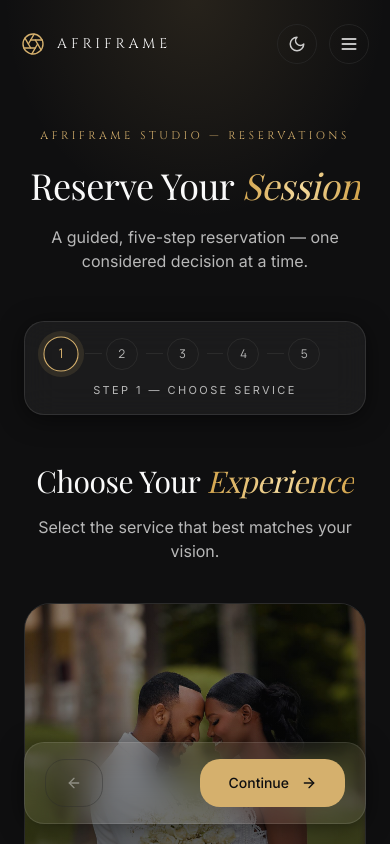
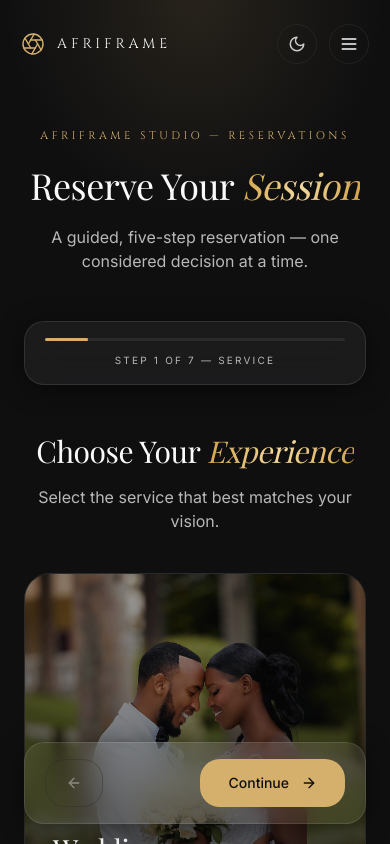
Before and after one commit to Kingsterz-cyber/afriframe-legacy-visuals, a React (Vite) app: page /booking in a window 390 px wide. Shown: the top 844 px of the page. Built offline with nearby package versions, Linux system fonts and the light colour scheme; the HTML template or start-up script is replaced by a standard one; a web font is replaced by a local one.

Commit message:
Changes
Co-authored-by: Kingsterz-cyber <184074560+Kingsterz-cyber@users.noreply.github.com>

```diff
--- a/src/components/booking/BookingProgress.tsx
+++ b/src/components/booking/BookingProgress.tsx
@@ -2,28 +2,28 @@ import { motion } from "framer-motion";
 import { Check } from "lucide-react";
 
 export const bookingSteps = [
-  "Choose Service",
-  "Select Date",
-  "Your Details",
+  "Service",
+  "Overview",
+  "Date",
+  "Time",
+  "Details",
   "Review",
-  "Confirmed",
+  "Submitted",
 ];
 
 const BookingProgress = ({ current }: { current: number }) => (
   <nav aria-label="Booking progress" className="w-full">
-    <ol className="flex items-center justify-between gap-1 md:gap-3">
+    <ol className="hidden items-center justify-between gap-1 md:flex md:gap-2">
       {bookingSteps.map((label, i) => {
         const done = i < current;
         const active = i === current;
         return (
-          <li key={label} className="flex flex-1 items-center gap-2 md:gap-3">
-            <div className="flex flex-col items-center gap-2 md:flex-row md:gap-3">
+          <li key={label} className="flex flex-1 items-center gap-2">
+            <div className="flex items-center gap-2">
               <motion.span
-                animate={{
-                  scale: active ? 1.1 : 1,
-                }}
+                animate={{ scale: active ? 1.1 : 1 }}
                 transition={{ duration: 0.5, ease: [0.22, 1, 0.36, 1] }}
-                className={`numeric grid h-8 w-8 shrink-0 place-items-center rounded-full border text-xs transition-colors duration-500 md:h-9 md:w-9 ${
+                className={`numeric grid h-8 w-8 shrink-0 place-items-center rounded-full border text-[11px] transition-colors duration-500 ${
                   done
                     ? "border-primary bg-primary text-primary-foreground"
                     : active
@@ -32,10 +32,10 @@ const BookingProgress = ({ current }: { current: number }) => (
                 }`}
                 aria-current={active ? "step" : undefined}
               >
-                {done ? <Check className="h-4 w-4" /> : i + 1}
+                {done ? <Check className="h-3.5 w-3.5" /> : i + 1}
               </motion.span>
               <span
-                className={`hidden text-[11px] uppercase tracking-[0.18em] transition-colors duration-500 lg:inline ${
+                className={`hidden text-[10px] uppercase tracking-[0.18em] transition-colors duration-500 xl:inline ${
                   active ? "text-foreground" : "text-muted-foreground"
                 }`}
               >
@@ -56,9 +56,21 @@ const BookingProgress = ({ current }: { current: number }) => (
         );
       })}
     </ol>
-    <p className="mt-3 text-center text-[11px] uppercase tracking-[0.22em] text-muted-foreground lg:hidden">
-      Step {current + 1} — {bookingSteps[current]}
-    </p>
+
+    {/* Mobile: single line rail */}
+    <div className="md:hidden">
+      <div className="relative h-[3px] w-full overflow-hidden rounded-full bg-border">
+        <motion.span
+          initial={false}
+          animate={{ scaleX: (current + 1) / bookingSteps.length }}
+          transition={{ duration: 0.6, ease: [0.22, 1, 0.36, 1] }}
+          className="absolute inset-0 origin-left rounded-full bg-primary"
+        />
+      </div>
+      <p className="mt-3 text-center text-[10px] uppercase tracking-[0.22em] text-muted-foreground">
+        Step {current + 1} of {bookingSteps.length} — {bookingSteps[current]}
+      </p>
+    </div>
   </nav>
 );
 
```
